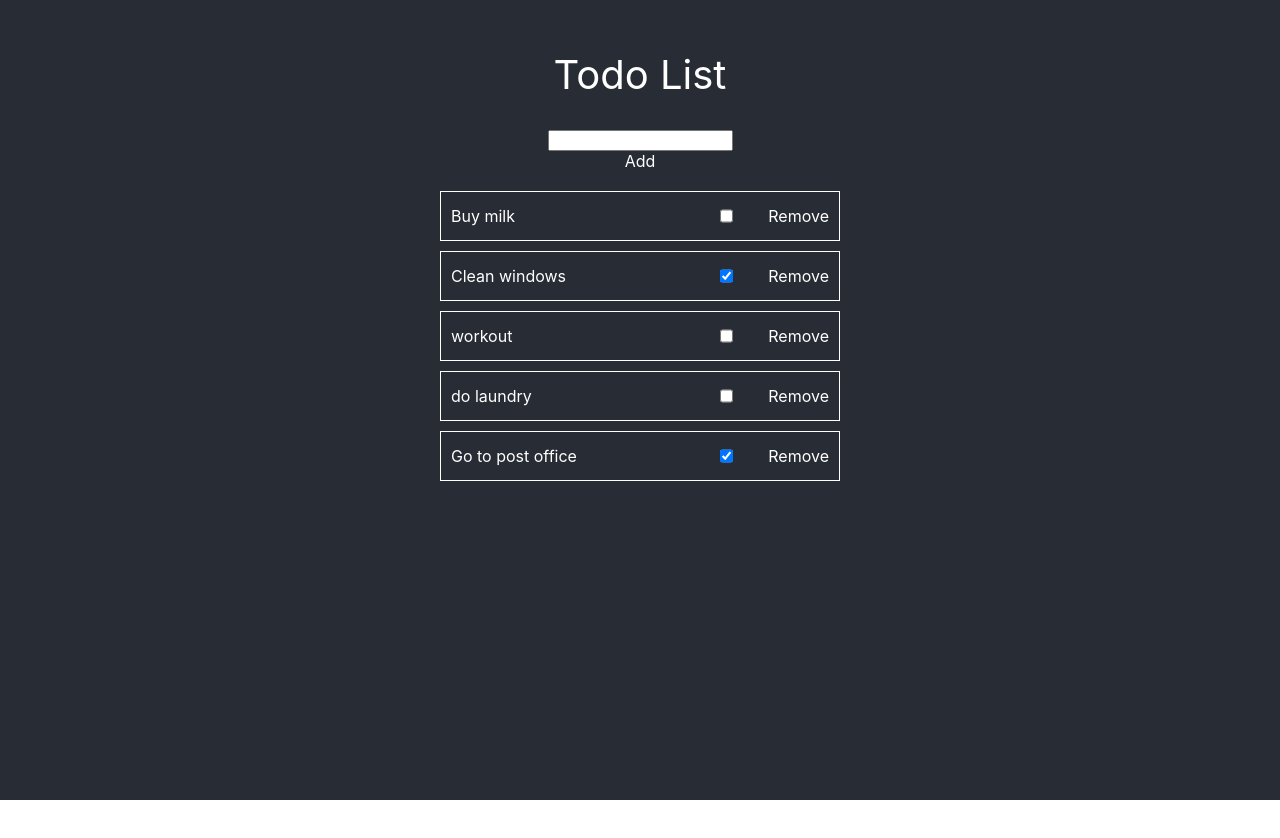
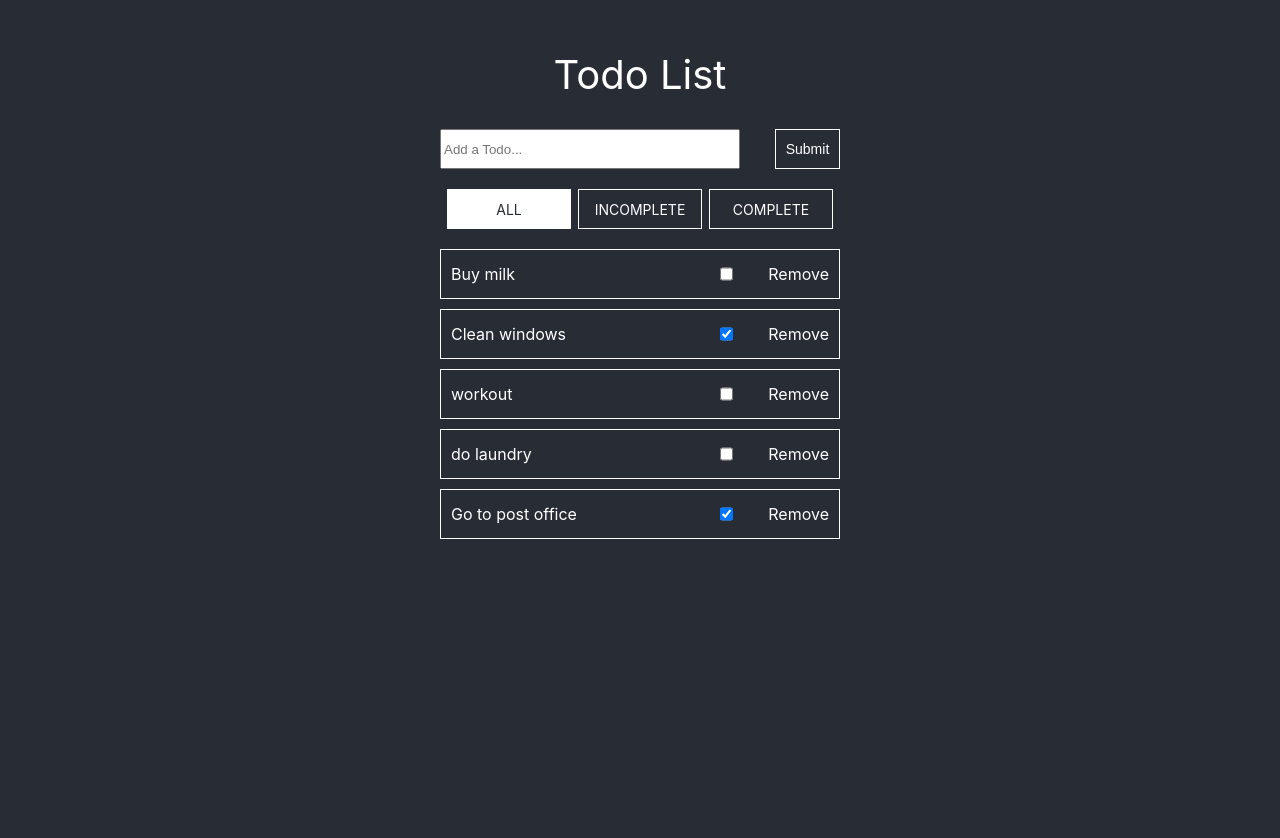
Before and after one commit to bking-r7/interview-todo, a React (Create React App) app: page / in a window 1280 px wide. Shown: the top 838 px of the page. Before the commit the page ends 800 px from the top, so only its background shows below. Built offline with nearby package versions, Linux system fonts and the light colour scheme.

Commit message:
Update and add test

```diff
--- a/package.json
+++ b/package.json
@@ -22,5 +22,8 @@
     "not dead",
     "not ie <= 11",
     "not op_mini all"
-  ]
+  ],
+  "devDependencies": {
+    "react-testing-library": "^5.3.0"
+  }
 }
--- /dev/null
+++ b/src/components/Filters.js
@@ -0,0 +1,65 @@
+import React from 'react';
+import PropTypes from 'prop-types';
+import styled from 'styled-components';
+
+import {filters} from '../mocks/mock_data';
+
+const FilterWrapper = styled.div`
+  display: flex;
+  flex-direction: row;
+  justify-content: space-evenly;
+  width: 400px;
+`;
+
+const FilterButton = styled.div`
+  align-items: center;
+  border: 1px solid white;
+  background: #282c34;
+  color: white;
+  cursor: pointer;
+  display: flex;
+  font-size: 14px;
+  height: 40px;
+  justify-content: center;
+  text-transform: uppercase;
+  width: 31%;
+
+  &.active {
+    background: white;
+    color: #282c34;
+  }
+`;
+
+const Filters = ({activeFilter, setFilter}) => {
+  return (
+    <FilterWrapper>
+      <FilterButton
+        className={activeFilter === filters.ALL ? 'active' : ''}
+        onClick={() => setFilter(filters.ALL)}
+      >
+        {filters.ALL}
+      </FilterButton>
+
+      <FilterButton
+        className={activeFilter === filters.INCOMPLETE ? 'active' : ''}
+        onClick={() => setFilter(filters.INCOMPLETE)}
+      >
+        {filters.INCOMPLETE}
+      </FilterButton>
+
+      <FilterButton
+        className={activeFilter === filters.COMPLETE ? 'active' : ''}
+        onClick={() => setFilter(filters.COMPLETE)}
+      >
+        {filters.COMPLETE}
+      </FilterButton>
+    </FilterWrapper>
+  )
+}
+
+Filters.propTypes = {
+  activeFilter: PropTypes.string,
+  setFilter: PropTypes.func,
+}
+
+export default Filters;
--- a/src/components/TodoForm.js
+++ b/src/components/TodoForm.js
@@ -1,12 +1,73 @@
-import React from 'react';
+import React, {Component} from 'react';
+import PropTypes from 'prop-types';
+import styled from 'styled-components';
 
-const TodoForm = ({addTodo}) => {
-  return (
-    <div>
-      <input type="text"/>
-      <div className="btn">Add</div>
-    </div>
-  )
+const StyledForm = styled.div`
+  display: flex;
+  flex-direction: row;
+  font-size: 14px;
+  justify-content: space-between;
+  margin-bottom: 20px;
+  width: 400px;
+`;
+
+const StyledInput = styled.input`
+  width: 300px;
+`;
+
+const SubmitButton = styled.input`
+  border: 1px solid white;
+  background: #282c34;
+  color: white;
+  font-size: 14px;
+  height: 40px;
+  width: 65px;
+`;
+
+class TodoForm extends Component {
+  static propTypes = {
+    addTodo: PropTypes.func.isRequired,
+  }
+
+  state = {
+    newTodo: '',
+  }
+
+  updateTodo = (event) => {
+    this.setState({
+      newTodo: event.currentTarget.value
+    })
+  }
+
+  onSubmit = (event) => {
+    event.preventDefault();
+
+    if (!this.state.newTodo) {
+      return;
+    }
+
+    this.setState({newTodo: ''});
+    this.props.addTodo(this.state.newTodo);
+  }
+
+  render() {
+    return (
+      <StyledForm>
+        <StyledInput
+          type="text"
+          onChange={this.updateTodo}
+          placeholder="Add a Todo..."
+          value={this.state.newTodo}
+        />
+
+        <SubmitButton
+          disabled={!this.state.newTodo}
+          type="submit"
+          onClick={this.onSubmit}
+        />
+      </StyledForm>
+    )
+  }
 }
 
 export default TodoForm;
--- a/src/components/TodoList.js
+++ b/src/components/TodoList.js
@@ -1,8 +1,9 @@
 import React, { Component } from 'react';
 import styled from 'styled-components';
 
-import todos from '../mocks/todos';
+import {filters, todos} from '../mocks/mock_data';
 
+import Filters from './Filters';
 import TodoForm from './TodoForm';
 import TodoItem from './TodoItem';
 
@@ -14,23 +15,30 @@ const Wrapper = styled.div`
 `;
 
 const ListContainer = styled.div`
-  height: 70%;
+  height: 610px;
   margin-top: 20px;
   overflow: auto;
+  padding: 0 10px;
 `;
 
 class TodoList extends Component {
   state = {
     todos,
+    filter: filters.ALL,
   }
 
   addTodo = (newTodo) => {
-    this.setState((state) => ({
-      todos: state.todos.push({
+    this.setState((state) => {
+      const updatedTodos = [...this.state.todos];
+      updatedTodos.push({
         todo: newTodo,
         completed: false
-      }),
-    }))
+      });
+
+      return ({
+        todos: updatedTodos,
+      })
+    })
   }
 
   markComplete = (event) => {
@@ -43,12 +51,22 @@ class TodoList extends Component {
     }))
   }
 
+  setFilter = (filter) => {
+    this.setState({filter});
+  }
+
   render() {
-    const {todos} = this.state;
+    const {filter, todos} = this.state;
 
     return (
       <Wrapper>
         <TodoForm addTodo={this.addTodo} />
+
+        <Filters
+          activeFilter={filter}
+          setFilter={this.setFilter}
+        />
+
         <ListContainer>
           {
             todos.map((todo, index) => (
--- a/src/mocks/todos.js
+++ b/src/mocks/mock_data.js
@@ -1,4 +1,4 @@
-export default [
+export const todos = [
   {
     todo: 'Buy milk',
     completed: false,
@@ -20,3 +20,9 @@ export default [
     completed: true,
   }
 ]
+
+export const filters = {
+  ALL: 'All',
+  COMPLETE: 'Complete',
+  INCOMPLETE: 'Incomplete',
+}
```
Also changed, not shown: 2 other files (tests, documents, lock files or other folders).
